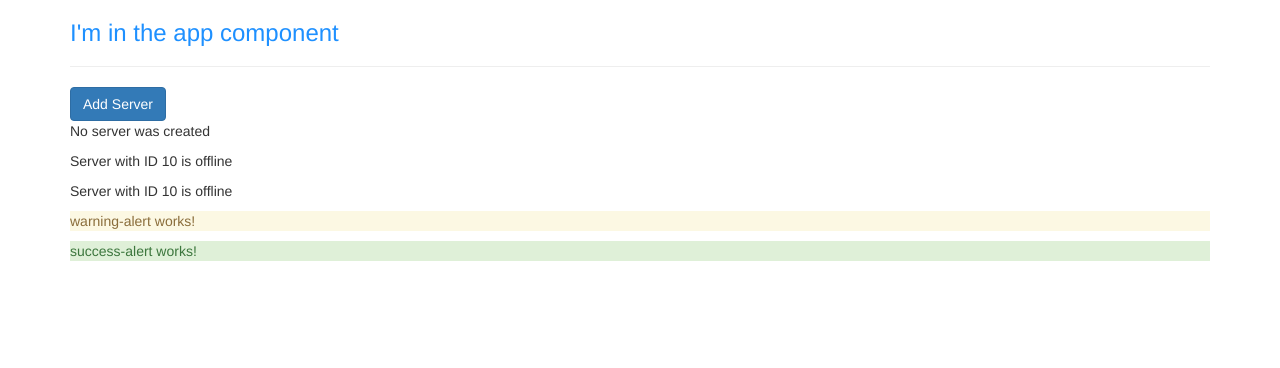
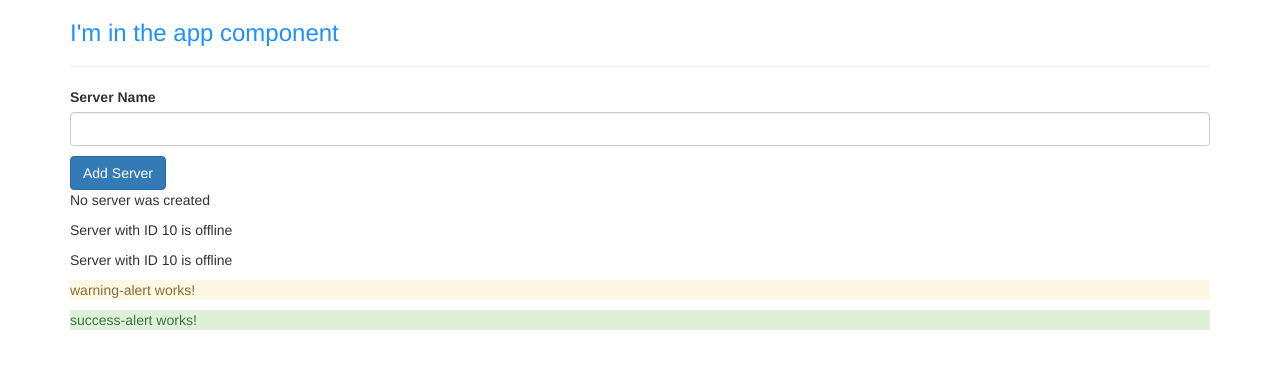
Before and after one commit to m3c0d3/angular-with-bootstrap-app, an Angular app: page / in a window 1280 px wide. Shown: the top 368 px of the page. Built offline with nearby package versions, Linux system fonts and the light colour scheme.

Commit message:
Passing and using data with event binding

```diff
--- a/src/app/servers/servers.component.html
+++ b/src/app/servers/servers.component.html
@@ -1,7 +1,14 @@
+<label>Server Name</label>
+<input type="text"
+       class="form-control"
+       (input)="onUpdateServerName($event)">
+<p>{{serverName}}</p>
+
 <button class="btn btn-primary"
         [disabled]="!allowNewServer"
         (click)="onCreateServer()">Add Server
 </button>
+
 <p>{{serverCreationStatus}}</p>
 <app-server></app-server>
 <app-server></app-server>
--- a/src/app/servers/servers.component.ts
+++ b/src/app/servers/servers.component.ts
@@ -13,6 +13,7 @@
 export class ServersComponent implements OnInit {
   allowNewServer = false;
   serverCreationStatus = 'No server was created';
+  serverName = '';
 
   constructor() {
     setTimeout(() => {
@@ -26,4 +27,9 @@
   onCreateServer() {
     this.serverCreationStatus = 'Server was created';
   }
+
+  onUpdateServerName($event: Event) {
+    // console.log($event);
+    this.serverName = (<HTMLInputElement>$event.target).value;
+  }
 }
```
